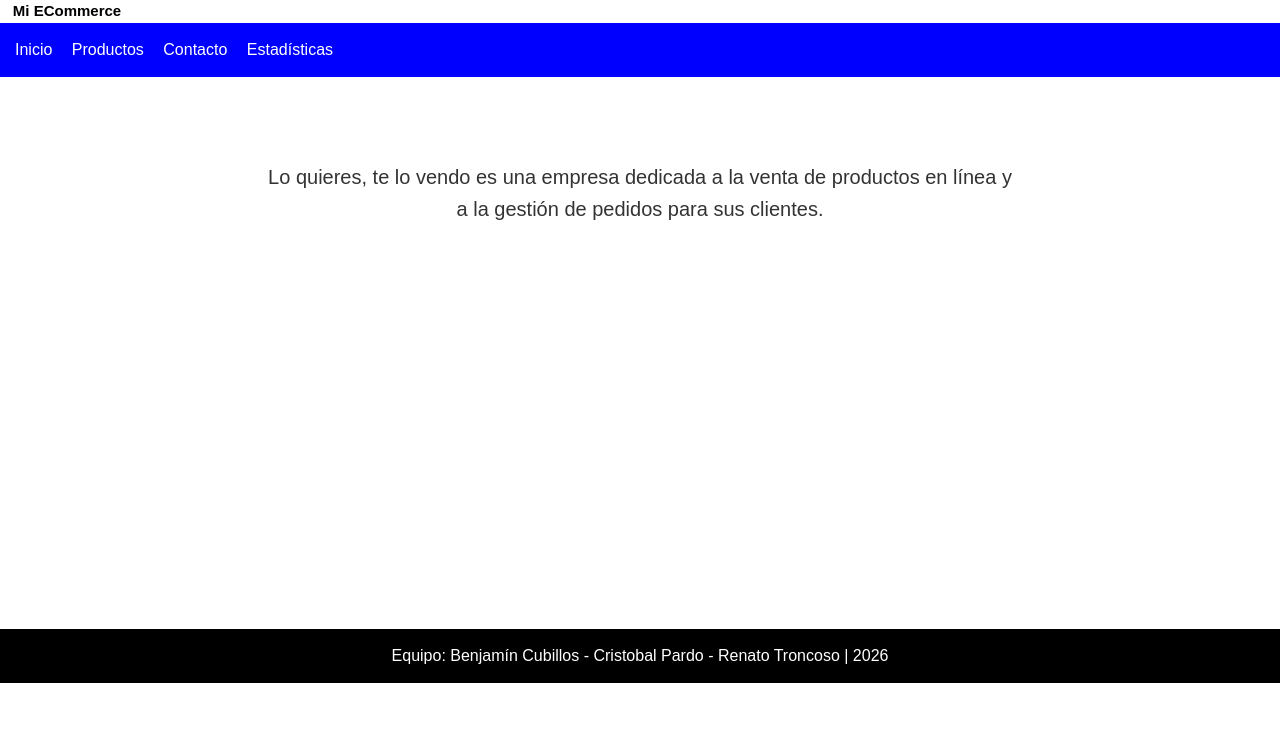
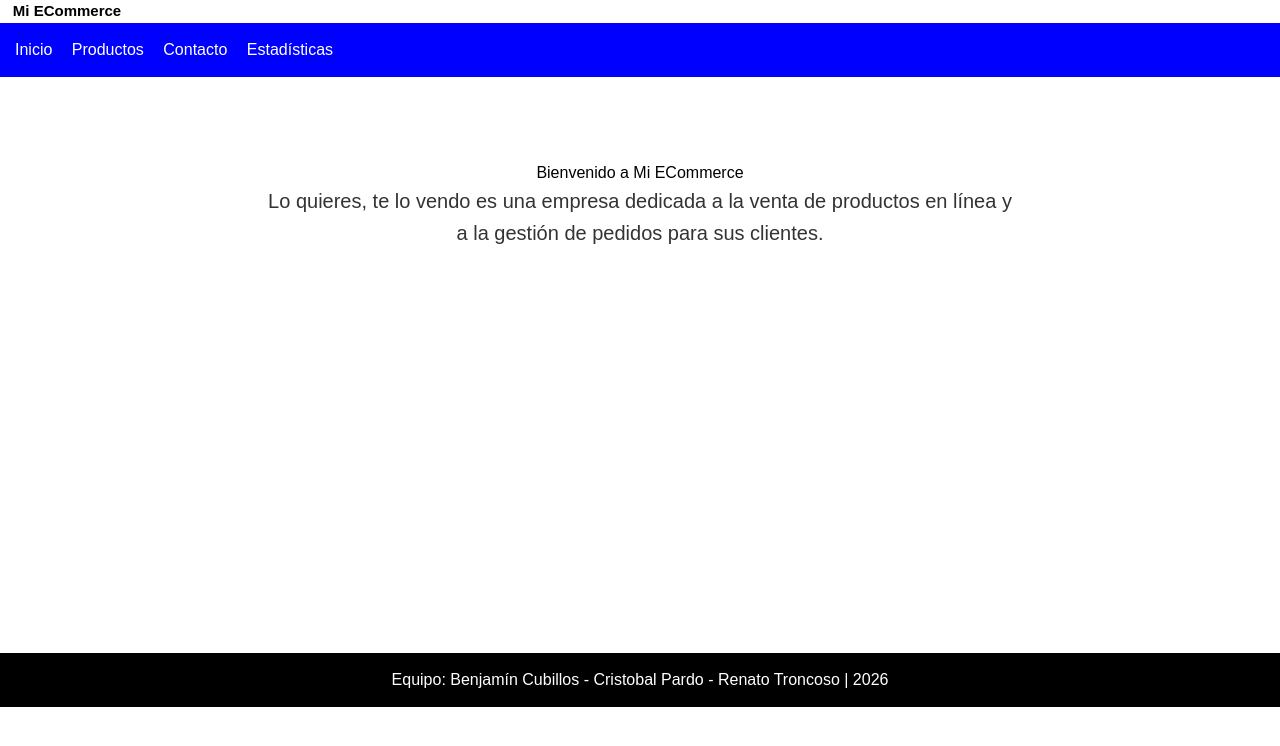
Before and after one commit to renatroncoso/Actividad-133, a website: page index.html in a window 1280 px wide. Drawn offline with Linux system fonts and the light colour scheme.

Commit message:
Agrega título de bienvenida

```diff
--- a/index.html
+++ b/index.html
@@ -18,6 +18,7 @@
             </nav>
         </header>
         <main class="mt-[5%] p-[20px] text-center">
+            <h2>Bienvenido a Mi ECommerce</h2>
             <p class="ml-[20%] mr-[20%] text-[20px] leading-[1.6] text-[#333]">
                 Lo quieres, te lo vendo es una empresa dedicada a la venta de
                 productos en línea y a la gestión de pedidos para sus clientes.
```
